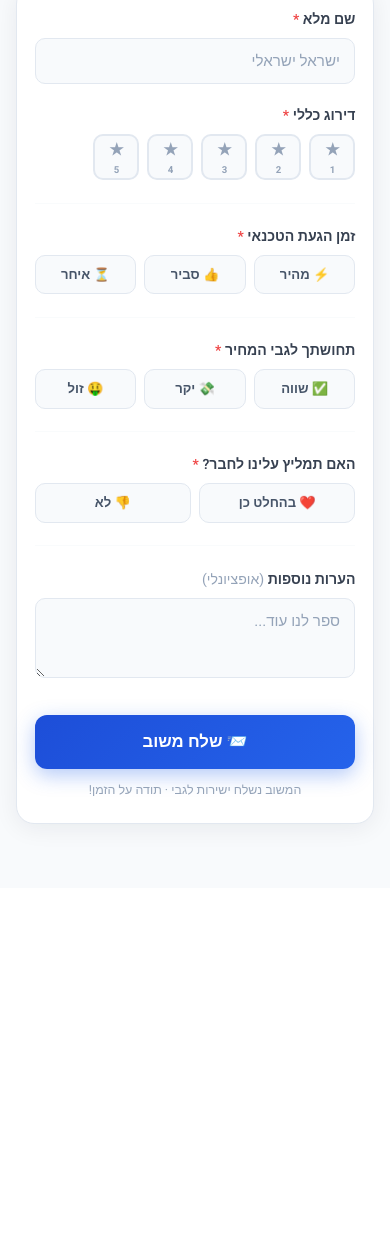
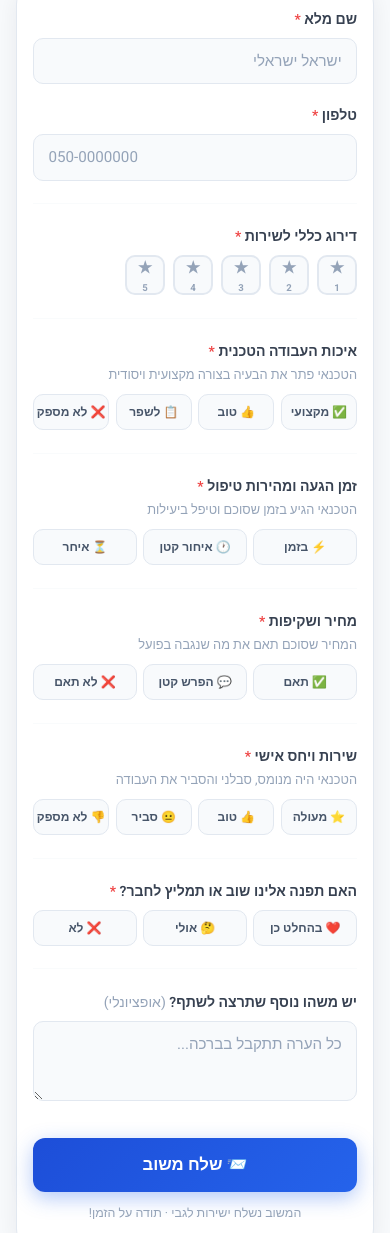
Before and after one commit to Gal9amar/new-unlock, a plain HTML site: page survey.html in a window 390 px wide. Shown: the part 321-1554 px from the top of the page. Before the commit the page ends 1209 px from the top, so only its background shows below. Drawn offline with Linux system fonts and the light colour scheme.

Commit message:
Survey: complete rewrite - name+phone, 6 questions, mobile nowrap

```diff
--- a/survey.html
+++ b/survey.html
@@ -31,39 +31,46 @@
     .form-heading p { font-size:0.95rem;color:#64748b; }
     html.dark .form-heading p { color:#94a3b8; }
     .form-card { background:#fff;border-radius:18px;border:1px solid #e2e8f0;padding:2rem 1.75rem;box-shadow:0 4px 24px rgba(15,23,42,0.07); }
-    html.dark .form-card { background:#0f172a;border-color:#1e293b;box-shadow:0 4px 24px rgba(0,0,0,0.3); }
+    html.dark .form-card { background:#0f172a;border-color:#1e293b; }
     .field { margin-bottom:1.3rem; }
     label { display:block;font-size:0.88rem;font-weight:600;color:#374151;margin-bottom:0.4rem; }
     html.dark label { color:#cbd5e1; }
     .req { color:#ef4444; }
-    input[type="text"],input[type="tel"],input[type="email"],textarea { width:100%;padding:0.7rem 0.9rem;border:1.5px solid #e2e8f0;border-radius:10px;font-family:'Heebo',Arial,sans-serif;font-size:0.95rem;color:#0f172a;background:#f8fafc;outline:none;transition:border-color 0.2s,box-shadow 0.2s; }
-    html.dark input[type="text"],html.dark input[type="tel"],html.dark input[type="email"],html.dark textarea { background:#1e293b;border-color:#334155;color:#f1f5f9; }
+    .q-sub { font-size:0.8rem;color:#94a3b8;margin-bottom:0.6rem;margin-top:-0.2rem;line-height:1.4; }
+    html.dark .q-sub { color:#64748b; }
+    input[type="text"],input[type="tel"],textarea { width:100%;padding:0.7rem 0.9rem;border:1.5px solid #e2e8f0;border-radius:10px;font-family:'Heebo',Arial,sans-serif;font-size:0.95rem;color:#0f172a;background:#f8fafc;outline:none;transition:border-color 0.2s,box-shadow 0.2s; }
+    html.dark input[type="text"],html.dark input[type="tel"],html.dark textarea { background:#1e293b;border-color:#334155;color:#f1f5f9; }
     input:focus,textarea:focus { border-color:#2563eb;box-shadow:0 0 0 3px rgba(37,99,235,0.12);background:#fff; }
     html.dark input:focus,html.dark textarea:focus { background:#1e293b; }
     textarea { resize:vertical;min-height:80px; }
     input::placeholder,textarea::placeholder { color:#94a3b8; }
-    .toggle-row { display:flex;gap:0.5rem;flex-wrap:wrap; }
-    .toggle-btn { flex:1;min-width:0;padding:0.55rem 0.5rem;font-family:'Heebo',Arial,sans-serif;font-size:0.82rem;font-weight:600;border:1.5px solid #e2e8f0;border-radius:10px;background:#f8fafc;color:#475569;cursor:pointer;transition:all 0.18s;display:flex;align-items:center;justify-content:center;gap:0.25rem;white-space:nowrap; }
+    /* Toggle buttons */
+    .toggle-row { display:flex;gap:0.4rem;flex-wrap:nowrap; }
+    .toggle-btn { flex:1;min-width:0;padding:0.55rem 0.4rem;font-family:'Heebo',Arial,sans-serif;font-size:0.82rem;font-weight:600;border:1.5px solid #e2e8f0;border-radius:10px;background:#f8fafc;color:#475569;cursor:pointer;transition:all 0.18s;display:flex;align-items:center;justify-content:center;gap:0.2rem;white-space:nowrap;overflow:hidden; }
     html.dark .toggle-btn { background:#1e293b;border-color:#334155;color:#94a3b8; }
     .toggle-btn:not(.active):not(.active-green):not(.active-red):not(.active-amber):hover { border-color:#93c5fd;color:#1d4ed8;background:#eff6ff; }
     html.dark .toggle-btn:not(.active):not(.active-green):not(.active-red):not(.active-amber):hover { border-color:#3b82f6;color:#60a5fa;background:#1e3a5f; }
-    .toggle-btn.active { background:#1d4ed8 !important;border-color:#1d4ed8 !important;color:#fff !important; }
+    .toggle-btn.active       { background:#1d4ed8 !important;border-color:#1d4ed8 !important;color:#fff !important; }
     .toggle-btn.active-green { background:#10b981 !important;border-color:#10b981 !important;color:#fff !important; }
-    .toggle-btn.active-red { background:#dc2626 !important;border-color:#dc2626 !important;color:#fff !important; }
+    .toggle-btn.active-red   { background:#dc2626 !important;border-color:#dc2626 !important;color:#fff !important; }
     .toggle-btn.active-amber { background:#d97706 !important;border-color:#d97706 !important;color:#fff !important; }
+    /* Stars */
     .stars-row { display:flex;gap:0.5rem; }
     .star-btn { width:46px;height:46px;border:2px solid #e2e8f0;border-radius:10px;background:#f8fafc;cursor:pointer;color:#94a3b8;font-family:'Heebo',Arial,sans-serif;transition:all .18s;display:flex;flex-direction:column;align-items:center;justify-content:center;gap:1px;padding:0;font-weight:700; }
     html.dark .star-btn { background:#1e293b;border-color:#334155;color:#64748b; }
+    .star-btn:not(.lit):hover { border-color:#facc15;background:#fef9c3;color:#d97706; }
     .star-btn.lit { background:#facc15 !important;border-color:#f59e0b !important;color:#fff !important; }
-    .star-btn:not(.lit):hover { border-color:#facc15;background:#fef9c3;color:#d97706; }
+    /* Divider */
     .section-divider { position:relative;margin:1.4rem 0; }
     .section-divider::before { content:'';display:block;height:1px;background:#e2e8f0; }
     html.dark .section-divider::before { background:#1e293b; }
+    /* Submit */
     .submit-btn { width:100%;padding:0.9rem;background:linear-gradient(135deg,#1d4ed8,#2563eb);color:#fff;border:none;border-radius:12px;font-family:'Heebo',Arial,sans-serif;font-size:1.05rem;font-weight:700;cursor:pointer;transition:transform 0.2s,box-shadow 0.2s,opacity 0.2s;box-shadow:0 6px 20px rgba(37,99,235,0.35);margin-top:0.5rem; }
     .submit-btn:hover { transform:translateY(-1px);box-shadow:0 8px 24px rgba(37,99,235,0.4); }
     .submit-btn:active { transform:translateY(0); }
     .submit-btn:disabled { opacity:0.55;cursor:not-allowed;transform:none; }
     .form-note { font-size:0.78rem;color:#94a3b8;text-align:center;margin-top:0.75rem; }
+    /* Popups */
     .popup-overlay { position:fixed;inset:0;background:rgba(0,0,0,0.6);backdrop-filter:blur(4px);display:none;align-items:center;justify-content:center;z-index:9999;padding:1rem; }
     .popup-overlay.visible { display:flex; }
     .popup-box { background:#fff;border-radius:20px;padding:2.5rem 2rem;max-width:360px;width:100%;text-align:center;box-shadow:0 20px 60px rgba(0,0,0,0.2);animation:fadeUp 0.3s ease both; }
@@ -75,12 +82,16 @@
     .popup-msg { font-size:0.95rem;color:#64748b;margin-bottom:1.5rem;line-height:1.6; }
     .popup-btn { display:inline-block;padding:0.75rem 2rem;border-radius:12px;font-family:'Heebo',Arial,sans-serif;font-size:1rem;font-weight:700;text-decoration:none;cursor:pointer;border:none;transition:transform 0.2s,opacity 0.2s; }
     .popup-btn:hover { transform:translateY(-1px);opacity:0.9; }
-    .popup-btn-success { background:linear-gradient(135deg,#1d4ed8,#2563eb);color:#fff;box-shadow:0 8px 18px rgba(37,99,235,0.25); }
-    .popup-btn-error { background:linear-gradient(135deg,#dc2626,#ef4444);color:#fff;box-shadow:0 8px 18px rgba(239,68,68,0.25); }
+    .popup-btn-success { background:linear-gradient(135deg,#1d4ed8,#2563eb);color:#fff; }
+    .popup-btn-error { background:linear-gradient(135deg,#dc2626,#ef4444);color:#fff; }
     .spinner { width:48px;height:48px;border:4px solid #e2e8f0;border-top-color:#2563eb;border-radius:50%;animation:spin 0.8s linear infinite;margin:0 auto 1rem; }
     html.dark .spinner { border-color:#1e293b;border-top-color:#3b82f6; }
     @keyframes spin { to{transform:rotate(360deg)} }
-    @media(max-width:480px) { .form-card{padding:1.4rem 1.1rem;} .star-btn{font-size:1.9rem;} }
+    @media(max-width:480px) {
+      .form-card { padding:1.4rem 1rem; }
+      .star-btn { width:40px;height:40px; }
+      .toggle-btn { font-size:0.75rem;padding:0.5rem 0.3rem; }
+    }
   </style>
 </head>
 <body class="site-body">
@@ -99,7 +110,7 @@
         <div class="form-heading">
           <div class="badge-row">
             <span class="badge">⭐ משוב לקוחות</span>
-            <span class="badge">30 שניות בלבד</span>
+            <span class="badge">2 דקות בלבד</span>
           </div>
           <h1>איך היה<br/><span class="highlight">השירות שלנו?</span></h1>
           <p>המשוב שלך עוזר לנו להשתפר ולהעניק שירות עוד יותר טוב</p>
@@ -108,21 +119,31 @@
         <div class="form-card">
           <form id="surveyForm">
             <input type="hidden" name="access_key"  value="8f6811e4-edba-4ca8-8776-e39c6eaf1b72"/>
-            <input type="hidden" name="subject"     value="סקר שביעות רצון – UNLOCK"/>
+            <input type="hidden" name="subject"     value="סקר שביעות רצון – UNLOCK מנעולנות"/>
             <input type="hidden" name="from_name"   value="סקר לקוחות"/>
             <input type="checkbox" name="botcheck"  style="display:none"/>
             <input type="hidden" name="stars"       id="hiddenStars"/>
+            <input type="hidden" name="quality"     id="hiddenQuality"/>
             <input type="hidden" name="arrival"     id="hiddenArrival"/>
             <input type="hidden" name="price"       id="hiddenPrice"/>
+            <input type="hidden" name="attitude"    id="hiddenAttitude"/>
             <input type="hidden" name="recommend"   id="hiddenRecommend"/>
 
+            <!-- פרטי לקוח -->
             <div class="field">
               <label>שם מלא <span class="req">*</span></label>
               <input type="text" name="customer_name" placeholder="ישראל ישראלי" required/>
             </div>
+            <div class="field">
+              <label>טלפון <span class="req">*</span></label>
+              <input type="tel" name="phone" placeholder="050-0000000" required/>
+            </div>
 
+            <div class="section-divider"></div>
+
+            <!-- Q1: דירוג כללי -->
             <div class="field">
-              <label>דירוג כללי <span class="req">*</span></label>
+              <label>דירוג כללי לשירות <span class="req">*</span></label>
               <div class="stars-row" id="starsRow">
                 <button type="button" class="star-btn" data-val="1" onclick="pickStar(1)"><span style="font-size:1rem">★</span><span style="font-size:0.6rem">1</span></button>
                 <button type="button" class="star-btn" data-val="2" onclick="pickStar(2)"><span style="font-size:1rem">★</span><span style="font-size:0.6rem">2</span></button>
@@ -134,41 +155,76 @@
 
             <div class="section-divider"></div>
 
+            <!-- Q2: איכות עבודה -->
             <div class="field">
-              <label>זמן הגעת הטכנאי <span class="req">*</span></label>
-              <div class="toggle-row" id="arrivalRow">
-                <button type="button" class="toggle-btn" data-val="מהיר"  data-color="green" onclick="pickToggle('arrival',this)">⚡ מהיר</button>
-                <button type="button" class="toggle-btn" data-val="סביר"  data-color=""      onclick="pickToggle('arrival',this)">👍 סביר</button>
-                <button type="button" class="toggle-btn" data-val="איחר"  data-color="red"   onclick="pickToggle('arrival',this)">⏳ איחר</button>
+              <label>איכות העבודה הטכנית <span class="req">*</span></label>
+              <p class="q-sub">הטכנאי פתר את הבעיה בצורה מקצועית ויסודית</p>
+              <div class="toggle-row" id="qualityRow">
+                <button type="button" class="toggle-btn" data-val="מקצועי מאוד"    data-color="green" onclick="pickToggle('quality',this)">✅ מקצועי</button>
+                <button type="button" class="toggle-btn" data-val="טוב"             data-color=""      onclick="pickToggle('quality',this)">👍 טוב</button>
+                <button type="button" class="toggle-btn" data-val="יש מקום לשיפור" data-color="amber" onclick="pickToggle('quality',this)">📋 לשפר</button>
+                <button type="button" class="toggle-btn" data-val="לא מספק"        data-color="red"   onclick="pickToggle('quality',this)">❌ לא מספק</button>
               </div>
             </div>
 
             <div class="section-divider"></div>
 
+            <!-- Q3: זמן הגעה -->
             <div class="field">
-              <label>תחושתך לגבי המחיר <span class="req">*</span></label>
-              <div class="toggle-row" id="priceRow">
-                <button type="button" class="toggle-btn" data-val="שווה את המחיר" data-color="green" onclick="pickToggle('price',this)">✅ שווה</button>
-                <button type="button" class="toggle-btn" data-val="יקר"           data-color="red"   onclick="pickToggle('price',this)">💸 יקר</button>
-                <button type="button" class="toggle-btn" data-val="זול"           data-color=""      onclick="pickToggle('price',this)">🤑 זול</button>
+              <label>זמן הגעה ומהירות טיפול <span class="req">*</span></label>
+              <p class="q-sub">הטכנאי הגיע בזמן שסוכם וטיפל ביעילות</p>
+              <div class="toggle-row" id="arrivalRow">
+                <button type="button" class="toggle-btn" data-val="הגיע בזמן"      data-color="green" onclick="pickToggle('arrival',this)">⚡ בזמן</button>
+                <button type="button" class="toggle-btn" data-val="איחור קטן"       data-color="amber" onclick="pickToggle('arrival',this)">🕐 איחור קטן</button>
+                <button type="button" class="toggle-btn" data-val="איחור משמעותי"  data-color="red"   onclick="pickToggle('arrival',this)">⏳ איחר</button>
               </div>
             </div>
 
             <div class="section-divider"></div>
 
+            <!-- Q4: מחיר -->
             <div class="field">
-              <label>האם תמליץ עלינו לחבר? <span class="req">*</span></label>
-              <div class="toggle-row" id="recommendRow">
-                <button type="button" class="toggle-btn" data-val="כן" data-color="green" onclick="pickToggle('recommend',this)">❤️ בהחלט כן</button>
-                <button type="button" class="toggle-btn" data-val="לא" data-color="red"   onclick="pickToggle('recommend',this)">👎 לא</button>
+              <label>מחיר ושקיפות <span class="req">*</span></label>
+              <p class="q-sub">המחיר שסוכם תאם את מה שנגבה בפועל</p>
+              <div class="toggle-row" id="priceRow">
+                <button type="button" class="toggle-btn" data-val="תאם לחלוטין"  data-color="green" onclick="pickToggle('price',this)">✅ תאם</button>
+                <button type="button" class="toggle-btn" data-val="הפרש קטן"      data-color="amber" onclick="pickToggle('price',this)">💬 הפרש קטן</button>
+                <button type="button" class="toggle-btn" data-val="לא תאם"        data-color="red"   onclick="pickToggle('price',this)">❌ לא תאם</button>
               </div>
             </div>
 
             <div class="section-divider"></div>
 
+            <!-- Q5: יחס אישי -->
             <div class="field">
-              <label>הערות נוספות <span style="color:#94a3b8;font-weight:400">(אופציונלי)</span></label>
-              <textarea name="comment" placeholder="ספר לנו עוד..."></textarea>
+              <label>שירות ויחס אישי <span class="req">*</span></label>
+              <p class="q-sub">הטכנאי היה מנומס, סבלני והסביר את העבודה</p>
+              <div class="toggle-row" id="attitudeRow">
+                <button type="button" class="toggle-btn" data-val="מעולה"    data-color="green" onclick="pickToggle('attitude',this)">⭐ מעולה</button>
+                <button type="button" class="toggle-btn" data-val="טוב"      data-color=""      onclick="pickToggle('attitude',this)">👍 טוב</button>
+                <button type="button" class="toggle-btn" data-val="סביר"     data-color="amber" onclick="pickToggle('attitude',this)">😐 סביר</button>
+                <button type="button" class="toggle-btn" data-val="לא מספק"  data-color="red"   onclick="pickToggle('attitude',this)">👎 לא מספק</button>
+              </div>
+            </div>
+
+            <div class="section-divider"></div>
+
+            <!-- Q6: המלצה -->
+            <div class="field">
+              <label>האם תפנה אלינו שוב או תמליץ לחבר? <span class="req">*</span></label>
+              <div class="toggle-row" id="recommendRow">
+                <button type="button" class="toggle-btn" data-val="בהחלט כן" data-color="green" onclick="pickToggle('recommend',this)">❤️ בהחלט כן</button>
+                <button type="button" class="toggle-btn" data-val="אולי"     data-color="amber" onclick="pickToggle('recommend',this)">🤔 אולי</button>
+                <button type="button" class="toggle-btn" data-val="לא"       data-color="red"   onclick="pickToggle('recommend',this)">❌ לא</button>
+              </div>
+            </div>
+
+            <div class="section-divider"></div>
+
+            <!-- Q7: הערות -->
+            <div class="field">
+              <label>יש משהו נוסף שתרצה לשתף? <span style="color:#94a3b8;font-weight:400">(אופציונלי)</span></label>
+              <textarea name="comment" placeholder="כל הערה תתקבל בברכה..."></textarea>
             </div>
 
             <button type="submit" class="submit-btn" id="submitBtn">📨 שלח משוב</button>
@@ -191,7 +247,7 @@
   </div>
 
   <script>
-    if (localStorage.getItem('theme')==='dark'||(!localStorage.getItem('theme')&&window.matchMedia('(prefers-color-scheme: dark)').matches))
+    if(localStorage.getItem('theme')==='dark'||(!localStorage.getItem('theme')&&window.matchMedia('(prefers-color-scheme: dark)').matches))
       document.documentElement.classList.add('dark');
 
     function showPopup(id){document.getElementById(id).classList.add('visible');}
@@ -204,7 +260,7 @@
       document.querySelectorAll('.star-btn').forEach(b=>b.classList.toggle('lit',Number(b.dataset.val)<=n));
     }
 
-    const sel={arrival:null,price:null,recommend:null};
+    const sel={quality:null,arrival:null,price:null,attitude:null,recommend:null};
     function pickToggle(group,btn){
       document.querySelectorAll('#'+group+'Row .toggle-btn').forEach(b=>b.classList.remove('active','active-green','active-red','active-amber'));
       const c=btn.dataset.color;
@@ -218,8 +274,10 @@
       if(!e.target.customer_name.value.trim()){alert('אנא הכנס שם מלא');return;}
       if(!e.target.phone.value.trim()){alert('אנא הכנס מספר טלפון');return;}
       if(!selStars){alert('אנא בחר דירוג כוכבים');return;}
-      if(!sel.arrival){alert('אנא בחר זמן הגעה');return;}
-      if(!sel.price){alert('אנא בחר תחושה לגבי המחיר');return;}
+      if(!sel.quality){alert('אנא דרג את איכות העבודה');return;}
+      if(!sel.arrival){alert('אנא דרג את זמן ההגעה');return;}
+      if(!sel.price){alert('אנא דרג את המחיר');return;}
+      if(!sel.attitude){alert('אנא דרג את היחס האישי');return;}
       if(!sel.recommend){alert('אנא ענה על שאלת ההמלצה');return;}
       const btn=document.getElementById('submitBtn');
       btn.disabled=true;btn.textContent='⏳ שולח...';
```
